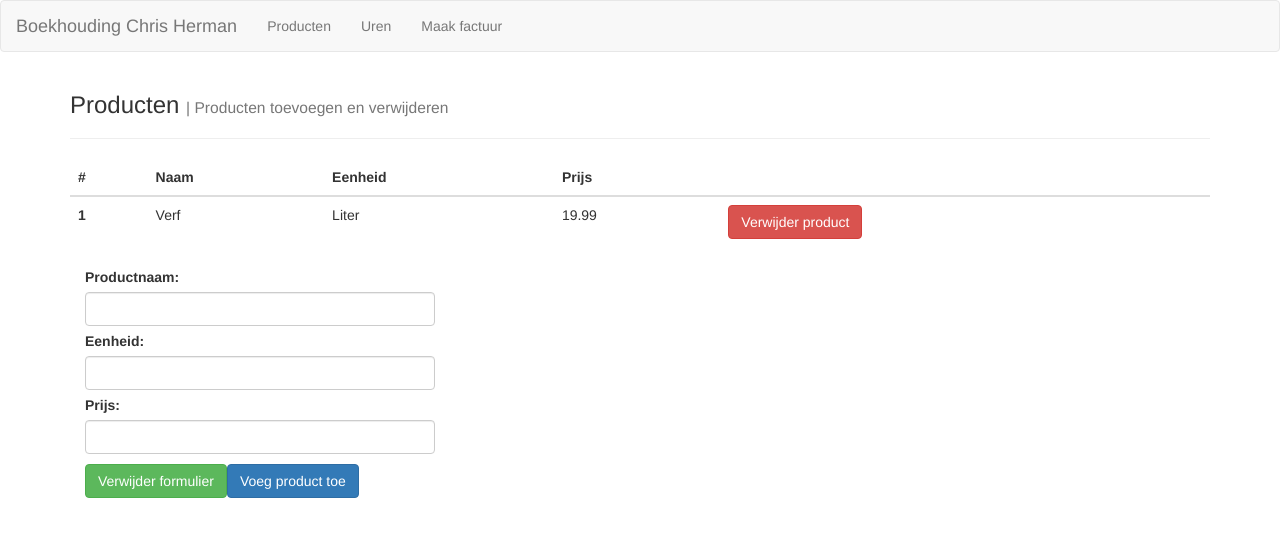
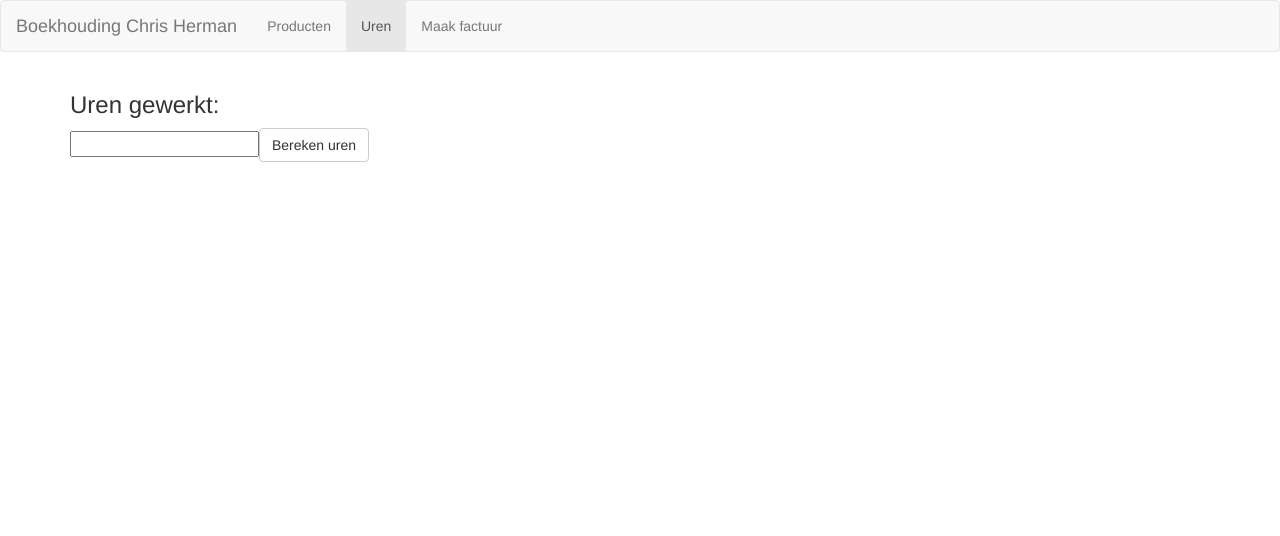
Before and after one commit to GaetanoH/Boekhouding, an Angular app: page /uren in a window 1280 px wide. Shown: the top 536 px of the page. Built offline with nearby package versions, Linux system fonts and the light colour scheme.

Commit message:
Update
Update gedaan en wat uitgetest met inputs voor datums en uren

```diff
--- /dev/null
+++ b/src/app/app-router.module.ts
@@ -0,0 +1,19 @@
+
+import {NgModule} from '@angular/core';
+import {RouterModule, Routes} from '@angular/router';
+import {ProductLijstComponent} from './product-lijst/product-lijst.component';
+import {UrenLijstComponent} from './uren-lijst/uren-lijst.component';
+
+const appRoutes: Routes = [
+  {path: '', redirectTo: '/producten', pathMatch: 'full'},
+  {path: 'producten', component: ProductLijstComponent },
+  {path: 'uren', component: UrenLijstComponent}
+];
+
+
+@NgModule({
+  imports: [RouterModule.forRoot(appRoutes)],
+  exports: [RouterModule]
+})
+export class AppRouterModule {
+}
--- a/src/app/app.component.html
+++ b/src/app/app.component.html
@@ -1,8 +1,4 @@
 <app-header></app-header>
 <div class="container">
-  <div class="row">
-    <div class="col-xs-12">
-       <app-product-lijst></app-product-lijst>
-    </div>
-  </div>
+  <router-outlet></router-outlet>
 </div>
--- a/src/app/header/header.component.css
+++ b/src/app/header/header.component.css
@@ -0,0 +1,3 @@
+a {
+  color: red;
+}
--- a/src/app/header/header.component.html
+++ b/src/app/header/header.component.html
@@ -7,9 +7,9 @@
 
     <div class="collapse navbar-collapse" id="bs-example-navbar-collapse-1">
       <ul class="nav navbar-nav">
-        <li><a href="#">Producten</a></li>
-        <li><a href="#">Uren</a></li>
-        <li><a href="#">Maak factuur</a></li>
+        <li routerLinkActive="active"><a routerLink="/producten">Producten</a></li>
+        <li routerLinkActive="active"><a routerLink="/uren">Uren</a></li>
+        <li><a >Maak factuur</a></li>
       </ul>
     </div>
   </div>
--- a/src/app/models/product.model.ts
+++ b/src/app/models/product.model.ts
@@ -1,3 +1,3 @@
 export class Product {
-  constructor(public id: number, public naam: string, public eenheid: string, public prijs: number) {}
+  constructor(public naam: string, public eenheid: string, public prijs: number) {}
 }
--- a/src/app/product-lijst/product-lijst.component.html
+++ b/src/app/product-lijst/product-lijst.component.html
@@ -1,11 +1,5 @@
-<h3>
-  Producten
-  <small class="text-muted">| Producten toevoegen en verwijderen</small>
-</h3>
-
-<hr>
-
-<table class="table">
+<div class="row">
+    <table *ngIf="producten.length > 0; else geenProducten" class="table">
       <thead class="thead-inverse">
       <tr>
         <th>#</th>
@@ -13,34 +7,46 @@
         <th>Eenheid</th>
         <th>Prijs</th>
         <th></th>
+        <th></th>
       </tr>
       </thead>
       <tbody>
-  <tr *ngFor="let product of producten">
-    <th scope="row"> {{ product.id }}</th>
+      <tr *ngFor="let product of producten; let i = index">
+        <th scope="row"> {{ i }}</th>
         <td>{{ product.naam }}</td>
         <td>{{ product.eenheid }}</td>
         <td>{{ product.prijs }}</td>
-    <td>
-      <button class="btn btn-danger" (click)="verwijderProduct(product)">Verwijder product</button>
+        <td class="text-center">
+          <button class="btn btn-danger" (click)="verwijderProduct(product)">Verwijder</button>
+        </td>
+        <td class="text-center">
+          <button style="margin-top: 0px;" class="btn btn-primary" (click)="veranderProduct(product)">Wijzig</button>
         </td>
       </tr>
       </tbody>
     </table>
 
-<div class="col-xs-4 form-group">
-  <form id="productForm">
+    <ng-template #geenProducten>
+      <h3>U hebt nog geen producten toegevoegd! </h3>
+    </ng-template>
+
+    <div class="form-group">
+      <form id="productForm" #productForm>
         <label for="naam">Productnaam: </label>
-    <input required type="text" class="form-control" id="naam" #naam>
+        <input required type="text" class="form-control" id="naam" #naam />
         <label for="naam">Eenheid: </label>
-    <input required type="text" class="form-control" id="eenheid" #eenheid>
+        <input required type="text" class="form-control" id="eenheid" #eenheid />
         <label for="naam">Prijs: </label>
         <input required pattern="[0-9]+([\.,][0-9]+)?"
                step="0.01" type="number"
                class="form-control"
                id="prijs"
-           #prijs>
-    <button type="button" class="btn btn-success">Verwijder formulier</button>
+               #prijs />
+
+        <div class="btn-group-vertical">
+          <button type="button" class="btn btn-danger" (click)="productForm.reset()">Verwijder formulier</button>
           <button type="button" class="btn btn-primary" (click)="voegProductToe(naam, eenheid, prijs)">Voeg product toe</button>
+        </div>
       </form>
     </div>
+</div>
--- a/src/app/product-lijst/product-lijst.component.ts
+++ b/src/app/product-lijst/product-lijst.component.ts
@@ -1,6 +1,7 @@
 import { Component, OnInit } from '@angular/core';
 
 import { Product } from '../models/product.model';
+import {ProductenService} from './producten.service';
 
 @Component({
   selector: 'app-product-lijst',
@@ -9,22 +10,21 @@ import { Product } from '../models/product.model';
 })
 export class ProductLijstComponent implements OnInit {
 
-  producten: Product[] = [new Product(1, 'Verf', 'Liter', 19.99)];
 
-  constructor() { }
+  producten: Product[];
+
+  constructor(private productService: ProductenService) { }
 
   ngOnInit() {
+    this.producten = this.productService.getProducten();
   }
 
   voegProductToe(naam: HTMLInputElement, eenheid: HTMLInputElement, prijs: HTMLInputElement) {
-    const lastProduct = this.producten[this.producten.length - 1];
-    const index = lastProduct.id + 1;
-    const newProduct = new Product(index, naam.value, eenheid.value, prijs.valueAsNumber);
-    this.producten.push(newProduct);
+    this.productService
+      .addProduct(new Product(naam.value, eenheid.value, +prijs.value))
   }
 
   verwijderProduct(product: Product) {
-    const index = this.producten.indexOf(product);
-    this.producten.splice(index, 1);
+    this.productService.deleteProduct(product);
   }
 }
--- /dev/null
+++ b/src/app/product-lijst/producten.service.ts
@@ -0,0 +1,22 @@
+import {Product} from '../models/product.model';
+
+export class ProductenService {
+  producten: Product[] = [new Product('Test', 'test', 22.9)];
+
+  getProducten() {
+    return this.producten;
+  }
+
+  addProduct(product: Product) {
+    this.producten.push(product);
+  }
+
+  deleteProduct(product: Product) {
+    const index = this.producten.indexOf(product);
+    this.producten.splice(index, 1);
+  }
+
+  getProduct(id: number) {
+    return this.producten[id];
+  }
+}
--- a/src/app/uren-lijst/uren-lijst.component.html
+++ b/src/app/uren-lijst/uren-lijst.component.html
@@ -1,3 +1,5 @@
-<p>
-  uren-lijst works!
-</p>
+<h3>Uren gewerkt: </h3>
+
+<input type="number" (change)="setDateElements($event)">
+
+<button class="btn btn-default">Bereken uren</button>
--- a/src/app/uren-lijst/uren-lijst.component.ts
+++ b/src/app/uren-lijst/uren-lijst.component.ts
@@ -6,10 +6,16 @@ import { Component, OnInit } from '@angular/core';
   styleUrls: ['./uren-lijst.component.css']
 })
 export class UrenLijstComponent implements OnInit {
+  uren: Number[];
 
   constructor() { }
 
   ngOnInit() {
   }
 
+  setDateElements(event) {
+    this.uren = new Array(event.target.value);
+    console.log(this.uren);
+  }
+
 }
```
Also changed, not shown: package.json (+15 -15 lines), src/app/app.module.ts (+8 -3 lines), 2 other files (tests, documents, lock files or other folders). Lines whose indentation alone changed are shown as unchanged.
